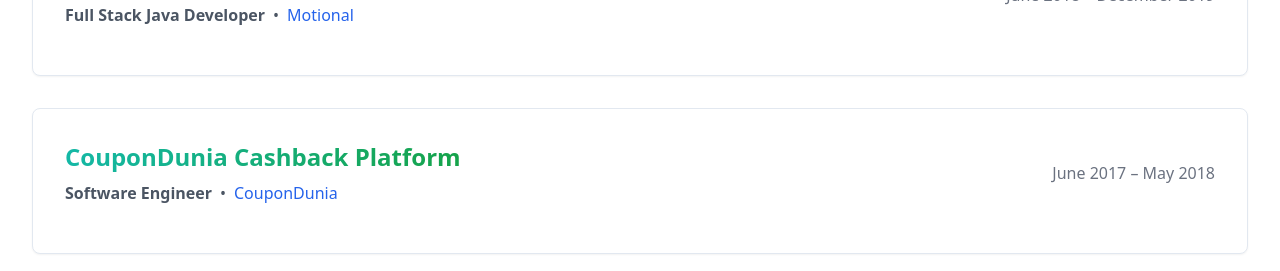
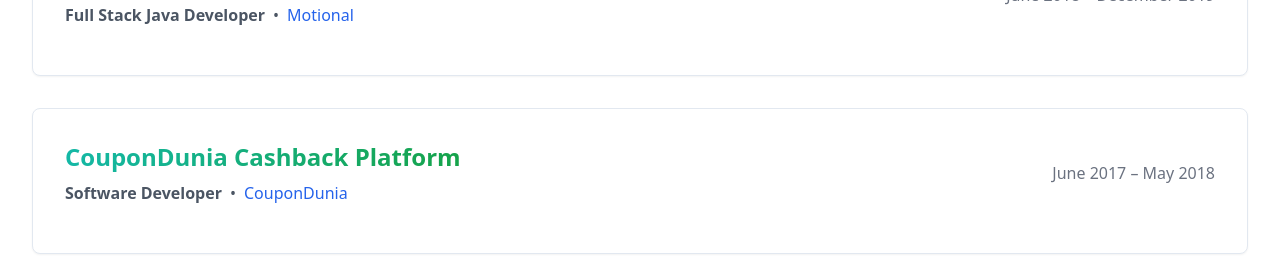
Before and after one commit to Kanishuk/kanishuk-portfolio, a React (Vite) app: page / in a window 1280 px wide. Shown: the part 3070-3341 px from the top of the page. Built offline with nearby package versions, Linux system fonts and the light colour scheme.

Commit message:
Initial commit

```diff
--- a/src/components/Experience.tsx
+++ b/src/components/Experience.tsx
@@ -34,7 +34,7 @@
     },
     {
       title: "CouponDunia Cashback Platform",
-      role: "Software Engineer",
+      role: "Software Developer",
       company: "CouponDunia",
       duration: "June 2017 – May 2018",
       gradient: "from-teal-500 to-green-600"
```
Also changed, not shown: public/sticker.webp (added).
